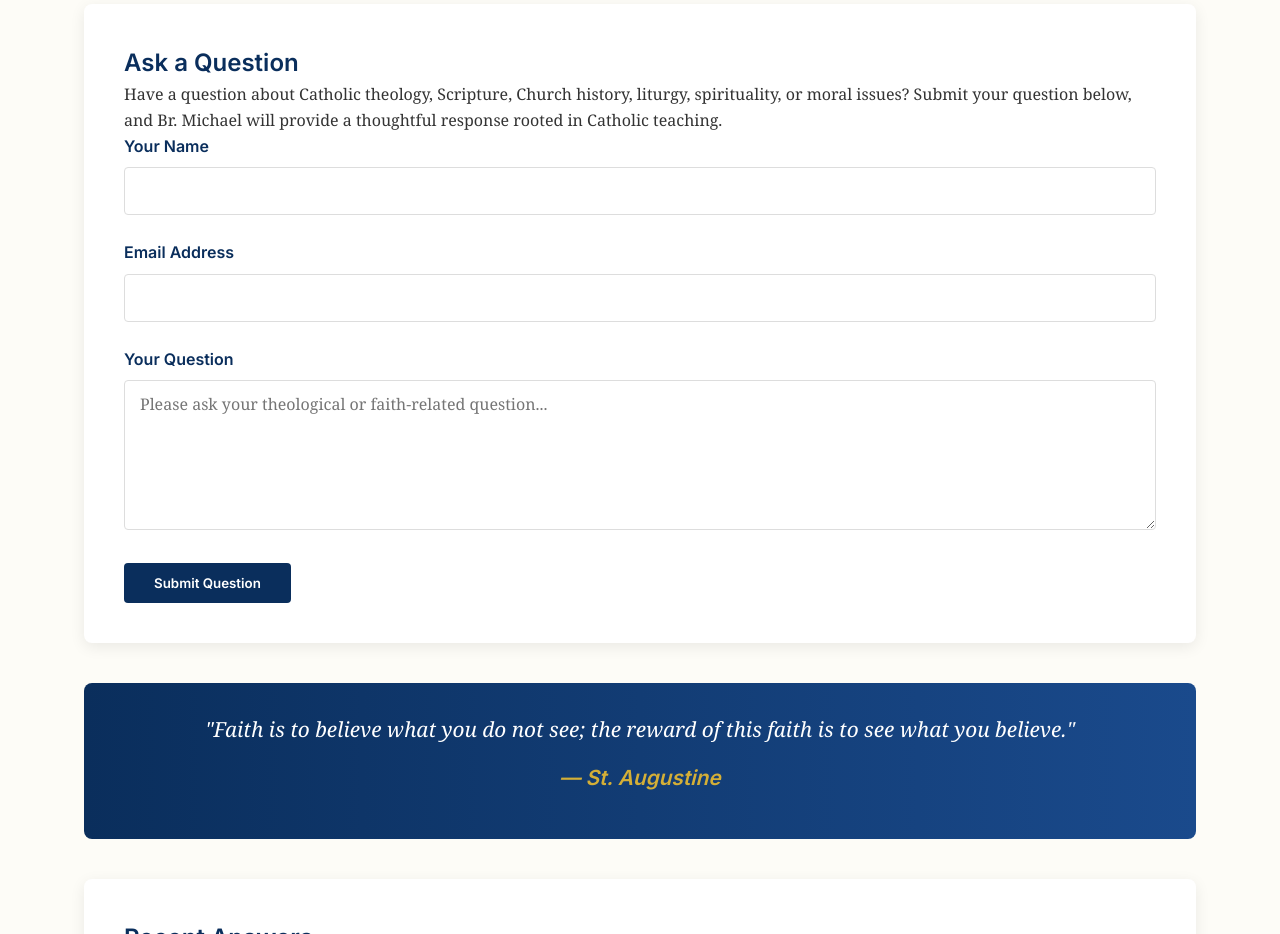
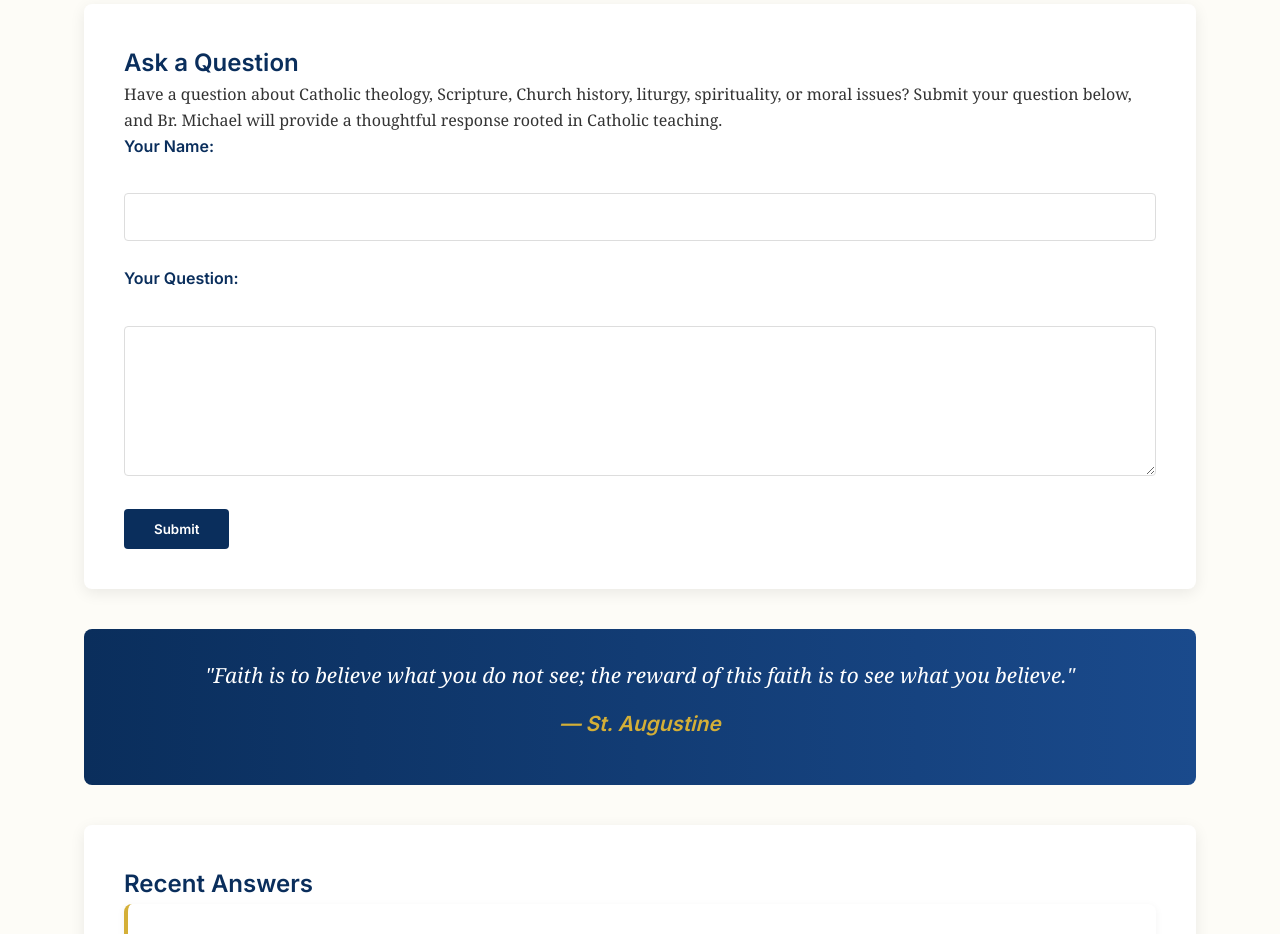
Before and after one commit to Michael60-code/Ask-Brother-a-Question..., a plain HTML site: page index.html in a window 1280 px wide. Shown: the part 880-1814 px from the top of the page. Drawn offline with Linux system fonts and the light colour scheme; a web font is replaced by a local one.

Commit message:
Update index.html

```diff
--- a/index.html
+++ b/index.html
@@ -412,24 +412,16 @@
             <h2>Ask a Question</h2>
             <p>Have a question about Catholic theology, Scripture, Church history, liturgy, spirituality, or moral issues? Submit your question below, and Br. Michael will provide a thoughtful response rooted in Catholic teaching.</p>
 
-            <form id="questionForm">
-                <div class="form-group">
-                    <label for="name">Your Name</label>
-                    <input type="text" id="name" name="name" required>
-                </div>
+            <form action="https://formspree.io/f/your-form-id" method="POST">
+  <label for="name">Your Name:</label><br>
+  <input type="text" id="name" name="name" required><br><br>
 
-                <div class="form-group">
-                    <label for="email">Email Address</label>
-                    <input type="email" id="email" name="email" required>
-                </div>
+  <label for="question">Your Question:</label><br>
+  <textarea id="question" name="question" rows="4" required></textarea><br><br>
 
-                <div class="form-group">
-                    <label for="question">Your Question</label>
-                    <textarea id="question" name="question" placeholder="Please ask your theological or faith-related question..." required></textarea>
-                </div>
+  <button type="submit">Submit</button>
+</form>
 
-                <button type="submit">Submit Question</button>
-            </form>
         </section>
 
         <!-- Daily Quote -->
```
